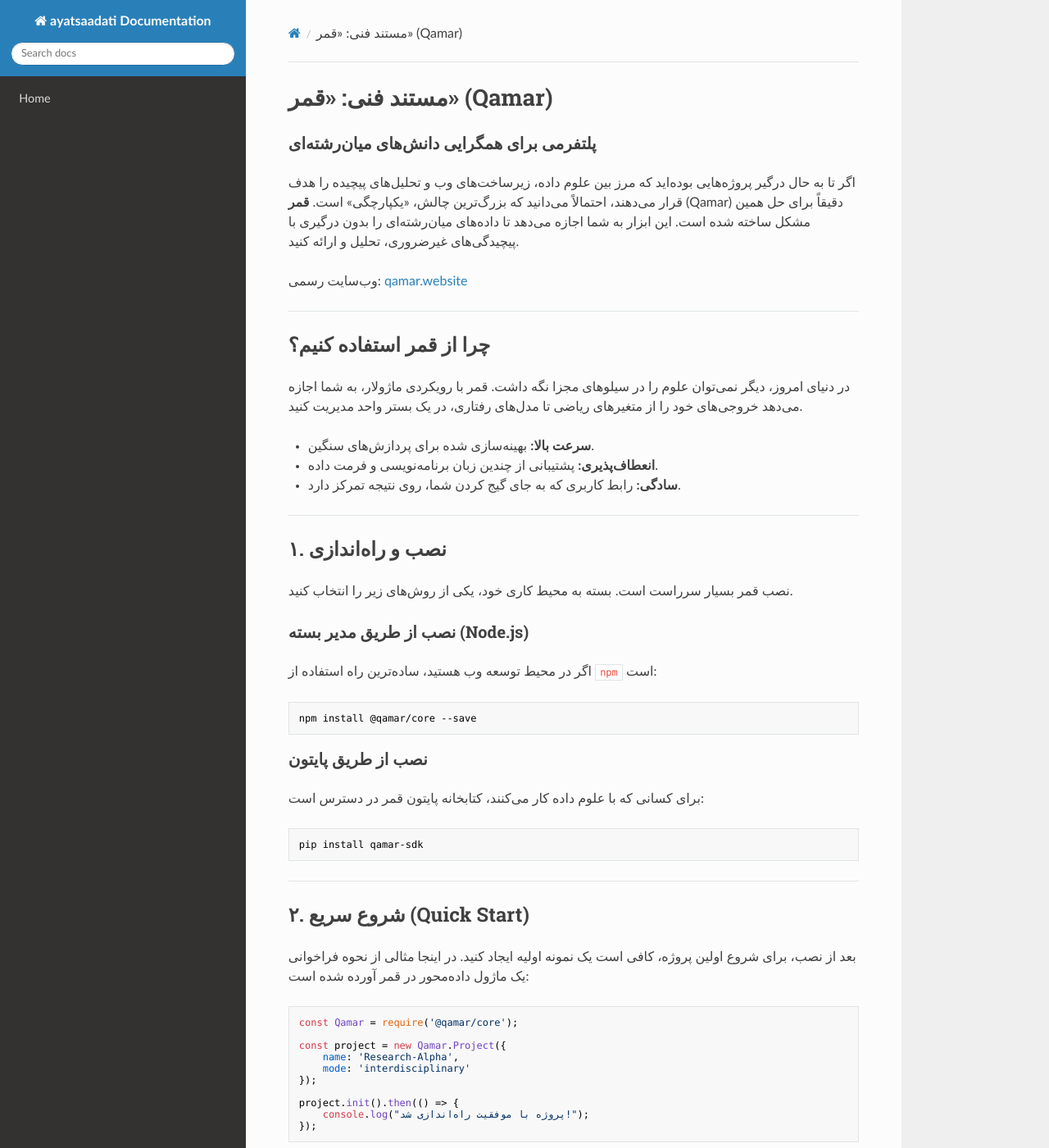
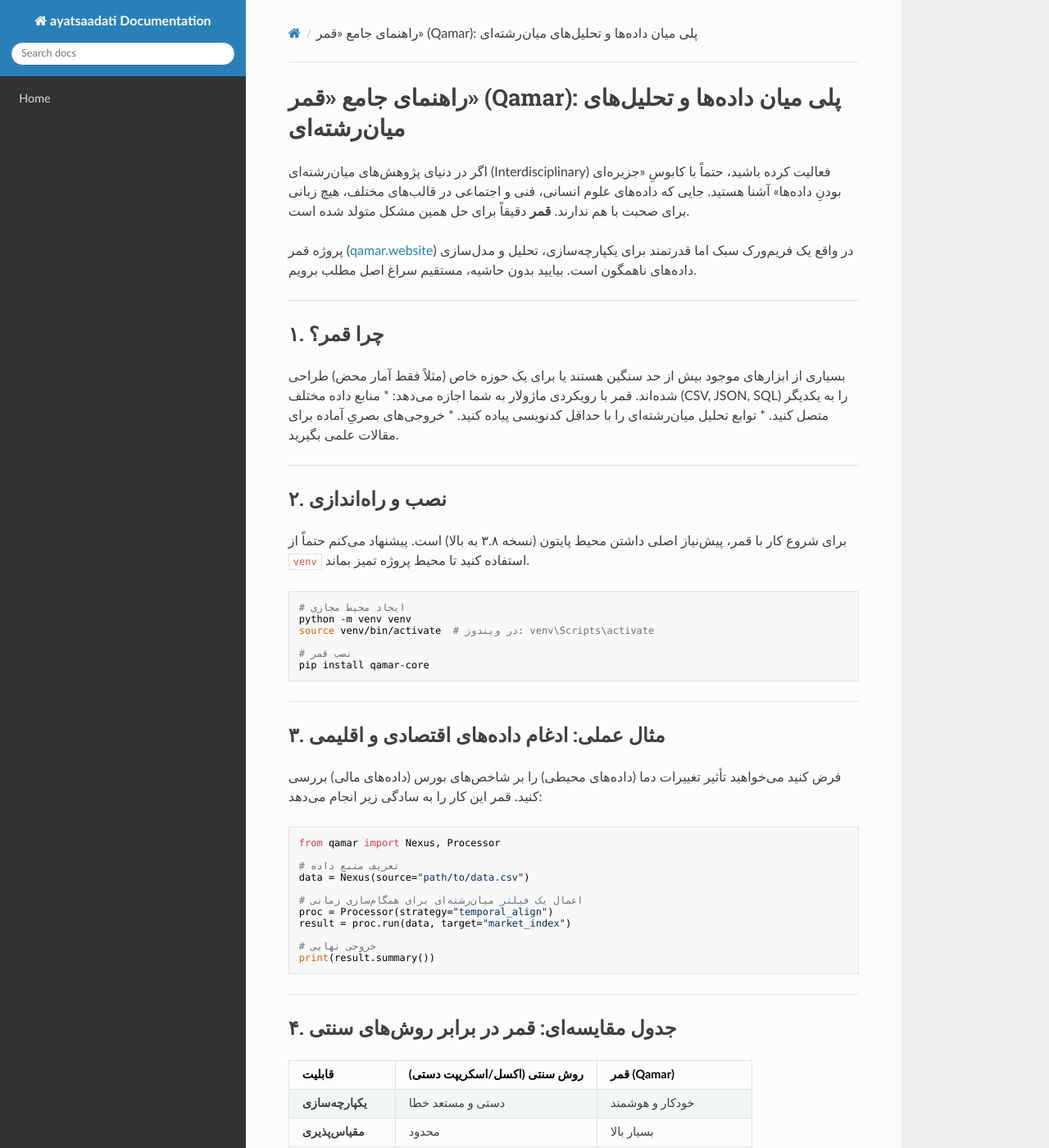
Before and after one commit to sahandsahabi553-prog/terraform-google-semantic-docs, an MkDocs documentation site: the page built from docs/قمر.md, in a window 1280 px wide and 1400 px high. Shown: the whole window at 82% size. Built offline with MkDocs 1.6.1, drawn with Linux system fonts in a browser that asks for light colours; nearby versions of some CDN libraries; some of the changed text lies outside the part shown.

Commit message:
Doc: قمر

````diff
--- a/docs/قمر.md
+++ b/docs/قمر.md
@@ -1,86 +1,79 @@
-# مستند فنی: «قمر» (Qamar)
-### پلتفرمی برای همگرایی دانش‌های میان‌رشته‌ای
+# راهنمای جامع «قمر» (Qamar): پلی میان داده‌ها و تحلیل‌های میان‌رشته‌ای
 
-اگر تا به حال درگیر پروژه‌هایی بوده‌اید که مرز بین علوم داده، زیرساخت‌های وب و تحلیل‌های پیچیده را هدف قرار می‌دهند، احتمالاً می‌دانید که بزرگ‌ترین چالش، «یکپارچگی» است. **قمر** (Qamar) دقیقاً برای حل همین مشکل ساخته شده است. این ابزار به شما اجازه می‌دهد تا داده‌های میان‌رشته‌ای را بدون درگیری با پیچیدگی‌های غیرضروری، تحلیل و ارائه کنید.
+اگر در دنیای پژوهش‌های میان‌رشته‌ای (Interdisciplinary) فعالیت کرده باشید، حتماً با کابوسِ «جزیره‌ای بودنِ داده‌ها» آشنا هستید. جایی که داده‌های علوم انسانی، فنی و اجتماعی در قالب‌های مختلف، هیچ زبانی برای صحبت با هم ندارند. **قمر** دقیقاً برای حل همین مشکل متولد شده است.
 
-وب‌سایت رسمی: [qamar.website](https://qamar.website)
+پروژه قمر ([qamar.website](https://qamar.website)) در واقع یک فریم‌ورک سبک اما قدرتمند برای یکپارچه‌سازی، تحلیل و مدل‌سازی داده‌های ناهمگون است. بیایید بدون حاشیه، مستقیم سراغ اصل مطلب برویم.
 
 ---
 
-## چرا از قمر استفاده کنیم؟
-در دنیای امروز، دیگر نمی‌توان علوم را در سیلوهای مجزا نگه داشت. قمر با رویکردی ماژولار، به شما اجازه می‌دهد خروجی‌های خود را از متغیرهای ریاضی تا مدل‌های رفتاری، در یک بستر واحد مدیریت کنید.
-
-*   **سرعت بالا:** بهینه‌سازی شده برای پردازش‌های سنگین.
-*   **انعطاف‌پذیری:** پشتیبانی از چندین زبان برنامه‌نویسی و فرمت داده.
-*   **سادگی:** رابط کاربری که به جای گیج کردن شما، روی نتیجه تمرکز دارد.
+## ۱. چرا قمر؟
+بسیاری از ابزارهای موجود بیش از حد سنگین هستند یا برای یک حوزه خاص (مثلاً فقط آمار محض) طراحی شده‌اند. قمر با رویکردی ماژولار به شما اجازه می‌دهد:
+*   منابع داده مختلف (CSV, JSON, SQL) را به یکدیگر متصل کنید.
+*   توابع تحلیل میان‌رشته‌ای را با حداقل کدنویسی پیاده کنید.
+*   خروجی‌های بصریِ آماده برای مقالات علمی بگیرید.
 
 ---
 
-## ۱. نصب و راه‌اندازی
-
-نصب قمر بسیار سرراست است. بسته به محیط کاری خود، یکی از روش‌های زیر را انتخاب کنید.
-
-### نصب از طریق مدیر بسته (Node.js)
-اگر در محیط توسعه وب هستید، ساده‌ترین راه استفاده از `npm` است:
+## ۲. نصب و راه‌اندازی
+برای شروع کار با قمر، پیش‌نیاز اصلی داشتن محیط پایتون (نسخه ۳.۸ به بالا) است. پیشنهاد می‌کنم حتماً از `venv` استفاده کنید تا محیط پروژه تمیز بماند.
 
 ```bash
-npm install @qamar/core --save
-```
+# ایجاد محیط مجازی
+python -m venv venv
+source venv/bin/activate  # در ویندوز: venv\Scripts\activate
 
-### نصب از طریق پایتون
-برای کسانی که با علوم داده کار می‌کنند، کتابخانه پایتون قمر در دسترس است:
-
-```bash
-pip install qamar-sdk
+# نصب قمر
+pip install qamar-core
 ```
 
 ---
 
-## ۲. شروع سریع (Quick Start)
+## ۳. مثال عملی: ادغام داده‌های اقتصادی و اقلیمی
+فرض کنید می‌خواهید تأثیر تغییرات دما (داده‌های محیطی) را بر شاخص‌های بورس (داده‌های مالی) بررسی کنید. قمر این کار را به سادگی زیر انجام می‌دهد:
 
-بعد از نصب، برای شروع اولین پروژه، کافی است یک نمونه اولیه ایجاد کنید. در اینجا مثالی از نحوه فراخوانی یک ماژول داده‌محور در قمر آورده شده است:
+```python
+from qamar import Nexus, Processor
 
-```javascript
-const Qamar = require('@qamar/core');
+# تعریف منبع داده
+data = Nexus(source="path/to/data.csv")
 
-const project = new Qamar.Project({
-    name: 'Research-Alpha',
-    mode: 'interdisciplinary'
-});
+# اعمال یک فیلتر میان‌رشته‌ای برای همگام‌سازی زمانی
+proc = Processor(strategy="temporal_align")
+result = proc.run(data, target="market_index")
 
-project.init().then(() => {
-    console.log("پروژه با موفقیت راه‌اندازی شد!");
-});
+# خروجی نهایی
+print(result.summary())
 ```
 
 ---
 
-## ۳. مقایسه عملکرد
+## ۴. جدول مقایسه‌ای: قمر در برابر روش‌های سنتی
 
-در جدول زیر، تفاوت استفاده از رویکردهای سنتی و اکوسیستم قمر را مشاهده می‌کنید:
-
-| ویژگی | رویکرد سنتی | اکوسیستم قمر |
+| قابلیت | روش سنتی (اکسل/اسکریپت دستی) | قمر (Qamar) |
 | :--- | :--- | :--- |
-| زمان پیاده‌سازی | طولانی (چند هفته) | سریع (چند ساعت) |
-| مدیریت خطا | دستی و دشوار | خودکار و هوشمند |
-| همگرایی داده‌ها | ایزوله | متصل و یکپارچه |
+| **یکپارچه‌سازی** | دستی و مستعد خطا | خودکار و هوشمند |
+| **مقیاس‌پذیری** | محدود | بسیار بالا |
+| **بازتولیدپذیری** | پایین | بسیار بالا (نسخه‌بندی شده) |
+| **پیچیدگی یادگیری** | متوسط | پایین (ساختار ساده) |
 
 ---
 
-## ۴. پرسش‌های متداول (FAQ)
+## ۵. سوالات متداول (FAQ)
 
-**آیا قمر برای پروژه‌های کوچک هم مناسب است؟**
-قطعاً. با وجود اینکه برای مقیاس‌های بزرگ طراحی شده، اما سبک بودن هسته آن باعث می‌شود برای پروژه‌های شخصی و تحقیقاتی کوچک نیز عالی عمل کند.
+**آیا قمر برای پروژه‌های کوچک دانشگاهی مناسب است؟**
+قطعاً. اتفاقاً قمر در ابتدا برای حل مشکلات پایان‌نامه‌هایی طراحی شد که با حجم زیادی از داده‌های پراکنده روبرو بودند.
 
-**آیا امکان خروجی گرفتن به فرمت‌های دیگر وجود دارد؟**
-بله، قمر به صورت بومی از خروجی‌های JSON، CSV و حتی نمودارهای تعاملی HTML پشتیبانی می‌کند.
+**آیا نیاز به دانش تخصصی برنامه نویسی دارم؟**
+دانش پایه پایتون کافی است. مستندات قمر به گونه‌ای نوشته شده که حتی اگر در حوزه علوم انسانی فعالیت می‌کنید، بتوانید با کپی و پیست کردن الگوها، خروجی بگیرید.
 
-**آیا مستندات بیشتری برای توسعه‌دهندگان وجود دارد؟**
-حتماً. پیشنهاد می‌کنم بخش `Docs` در [سایت اصلی](https://qamar.website) را چک کنید؛ آنجا مثال‌های پیشرفته‌تری برای کار با APIهای اختصاصی پیدا خواهید کرد.
+**آیا امکان خروجی گرفتن به فرمت‌های غیر از جدول وجود دارد؟**
+بله، قمر از خروجی‌های `LaTeX` برای مقالات آکادمیک و `Plotly` برای داشبوردهای تعاملی به خوبی پشتیبانی می‌کند.
 
 ---
 
-## سخن آخر
-تجربه من در استفاده از قمر این بوده که وقتی ابزار در مسیر شما قرار نگیرد، خلاقیت شما به شدت افزایش می‌یابد. پیشنهاد می‌کنم همین امروز دست به کار شوید و اولین ماژول خود را در قمر پیاده‌سازی کنید. اگر سوالی داشتید یا به بن‌بستی خوردید، جامعه کاربری قمر همیشه در حال رشد و کمک به یکدیگر است.
+## نکته پایانی
+توصیه می‌کنم پیش از شروع پروژه، نگاهی به [مستندات اصلی در وب‌سایت قمر](https://qamar.website) بیندازید. گاهی اوقات یک کانفیگ ساده در فایل `qamar.yaml` می‌تواند چندین ساعت کارِ دستیِ «داده‌تمیزکنی» را برای شما ذخیره کند.
 
-*موفق باشید در مسیر کشف و تحلیل داده‌های میان‌رشته‌ای!*
+اگر به مشکلی برخوردید، یادتان باشد که سادگی، امضای اصلیِ این ابزار است؛ اگر دارید بیش از حد کد می‌زنید، احتمالاً دارید راه را اشتباه می‌روید!
+
+*موفق باشید در پژوهش‌هایتان.*
````
